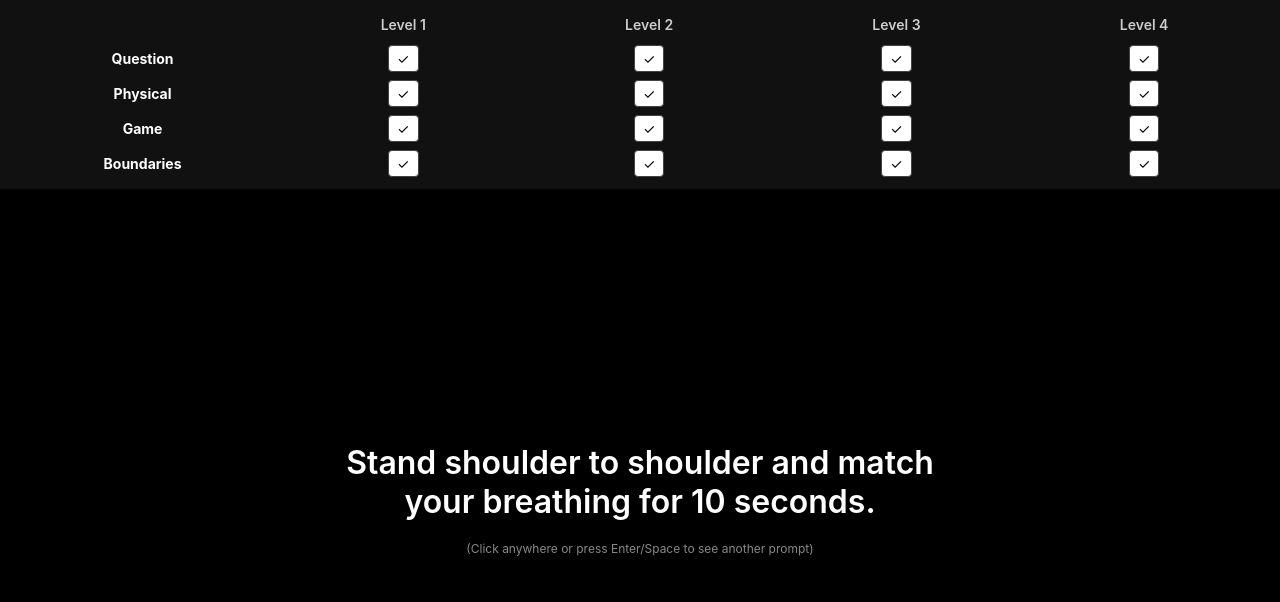
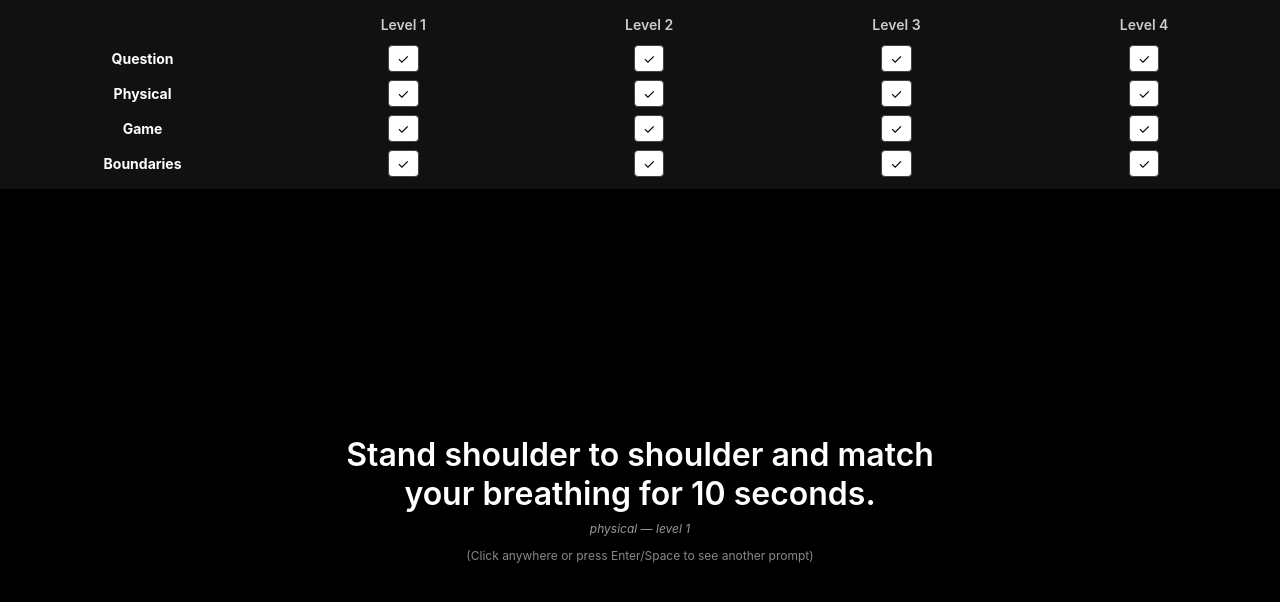
Before and after one commit to improv-tools/impbreaker, a React (Create React App) app: page / in a window 1280 px wide. Shown: the top 602 px of the page. Built offline with nearby package versions, Linux system fonts and the light colour scheme.

Commit message:
Show category/level

```diff
--- a/src/App.jsx
+++ b/src/App.jsx
@@ -206,7 +206,6 @@ export default function App() {
           alignItems: "center",
           padding: "0.5rem",
           textAlign: "center",
-          position: "relative",
         }}
       >
         {currentPrompt ? (
@@ -222,10 +221,20 @@ export default function App() {
             >
               {currentPrompt.text}
             </h1>
+            <div
+              style={{
+                fontSize: "0.75rem",
+                color: "#999",
+                fontStyle: "italic",
+              }}
+            >
+              {currentPrompt.category} — level {currentPrompt.level}
+            </div>
             <p
               style={{
                 fontSize: "0.75rem",
                 color: "#888888",
+                marginTop: "0.75rem",
               }}
             >
               (Click anywhere or press Enter/Space to see another prompt)
```
